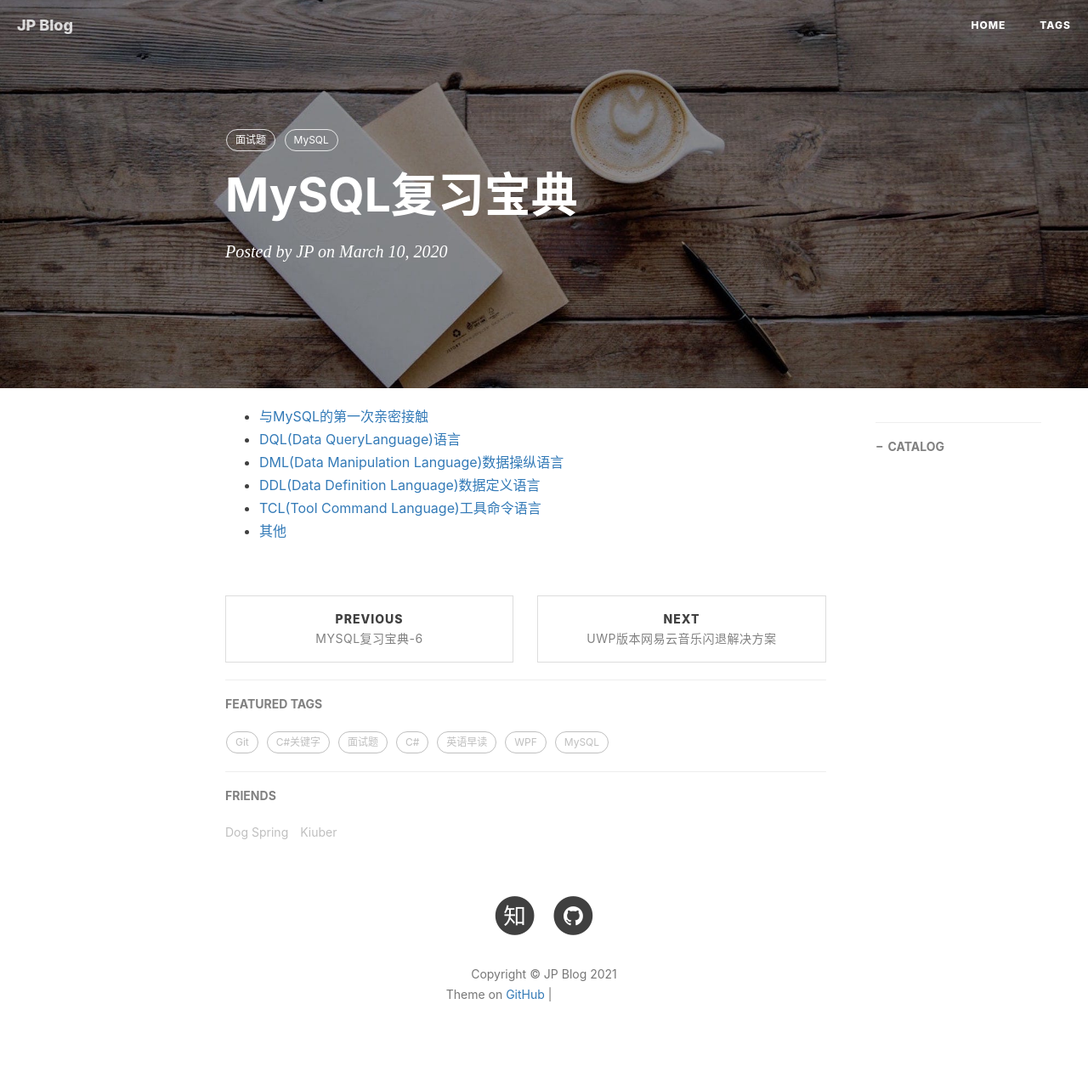
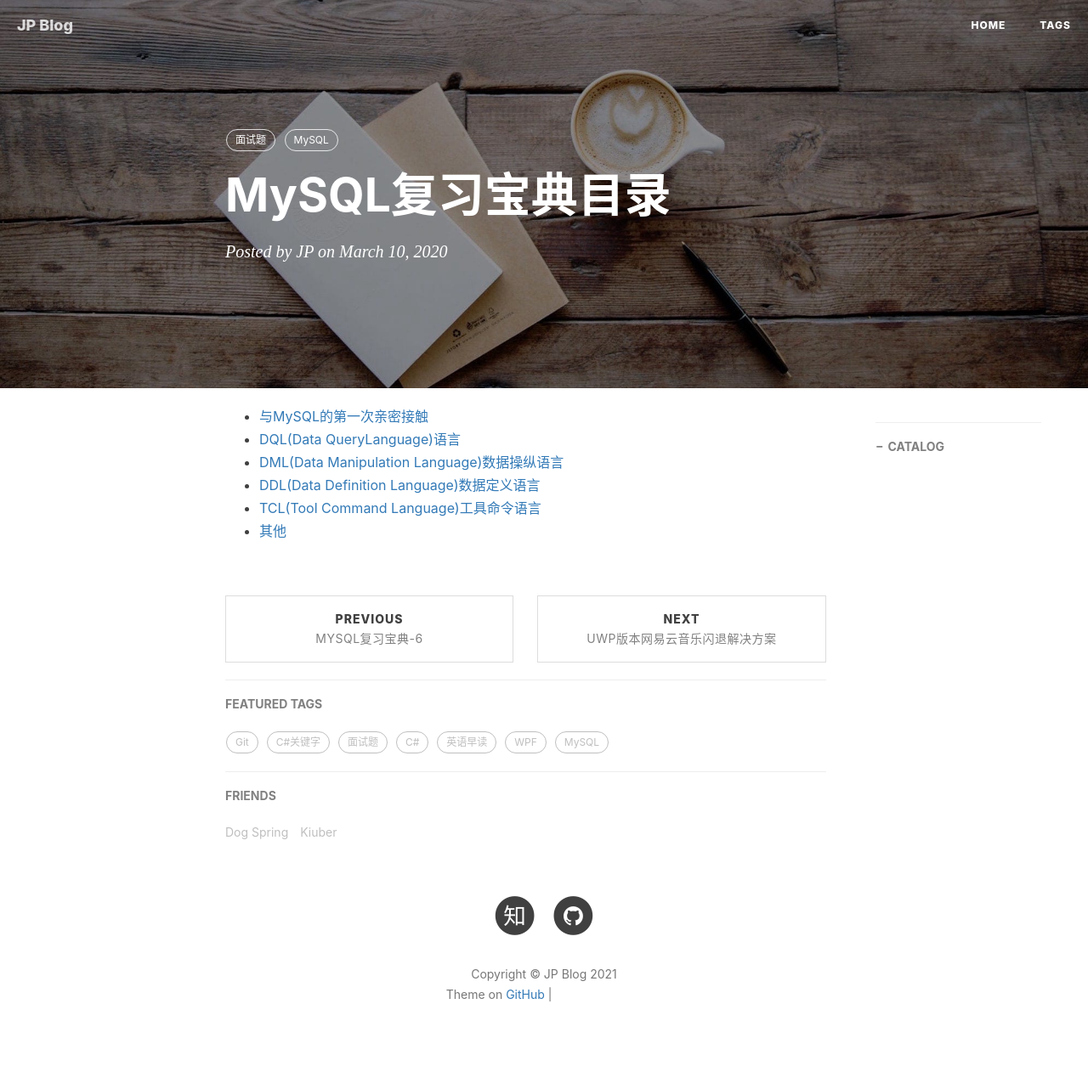
Before and after one commit to hongjiapeng/hongjiapeng.github.io, a Jekyll site: the page built from _posts/2021-03-10-MySQL复习.md, in a window 1280 px wide. Shown: the whole page at 85% size. Built offline with Jekyll 4.4.1, drawn with Linux system fonts in a browser that asks for light colours; nearby versions of some CDN libraries; comment, search, counter and statistics services are not loaded; grey boxes are pictures that could not be loaded.

Commit message:
update note

```diff
--- a/_posts/2021-03-10-MySQL复习.md
+++ b/_posts/2021-03-10-MySQL复习.md
@@ -1,6 +1,6 @@
 ---
 layout: post
-title: MySQL复习宝典
+title: MySQL复习宝典目录
 subtitle:
 date:   2020-03-10
 author: JP
@@ -11,7 +11,7 @@ tags:
 - MySQL
 ---
 
-- [与MySQL的第一次亲密接触](./2021-03-10-MySQL复习-1.md)
+- [与MySQL的第一次亲密接触](2021-03-10-MySQL复习-1.md)
 - [DQL(Data QueryLanguage)语言](./2021-03-10-MySQL复习-2.md)
 - [DML(Data Manipulation Language)数据操纵语言](./2021-03-10-MySQL复习-3.md)
 - [DDL(Data Definition Language)数据定义语言](./2021-03-10-MySQL复习-4.md)
```
